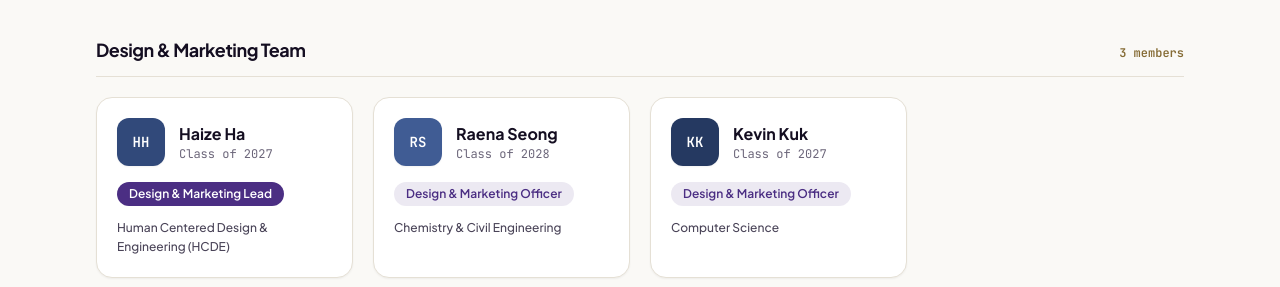
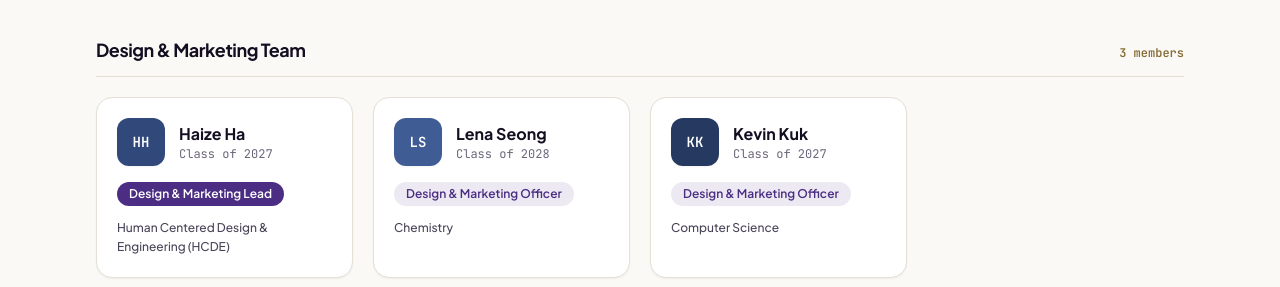
Before and after one commit to ehdms0814/ksea-uw, a Next.js app: page /about in a window 1280 px wide. Shown: the part 2860-3147 px from the top of the page. Built offline with nearby package versions, Linux system fonts and the light colour scheme.

Commit message:
Update Lena Seong name and Chemistry major

```diff
--- a/src/data/officers.ts
+++ b/src/data/officers.ts
@@ -205,13 +205,13 @@ export const OFFICERS: Officer[] = [
     accentColor: "#31497A",
   },
   {
-    id: "raena-seong",
-    name: "Raena Seong",
+    id: "lena-seong",
+    name: "Lena Seong",
     role: { en: "Design & Marketing Officer", ko: "디자인·마케팅팀원" },
     committee: "design",
-    major: { en: "Chemistry & Civil Engineering", ko: "화학 · 토목공학 (Chem/CivilE)" },
+    major: { en: "Chemistry", ko: "화학 (Chemistry)" },
     classYear: "Class of 2028",
-    initials: "RS",
+    initials: "LS",
     accentColor: "#405C94",
   },
   {
```
